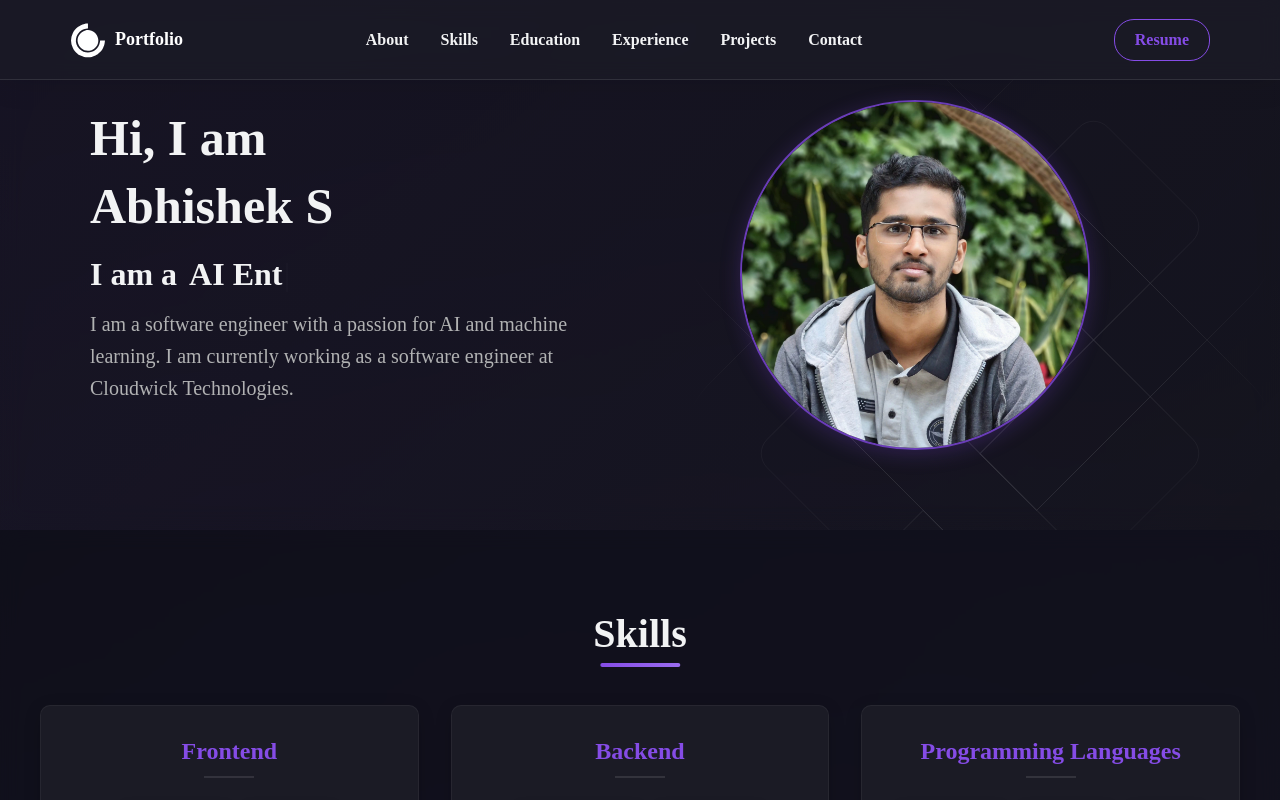
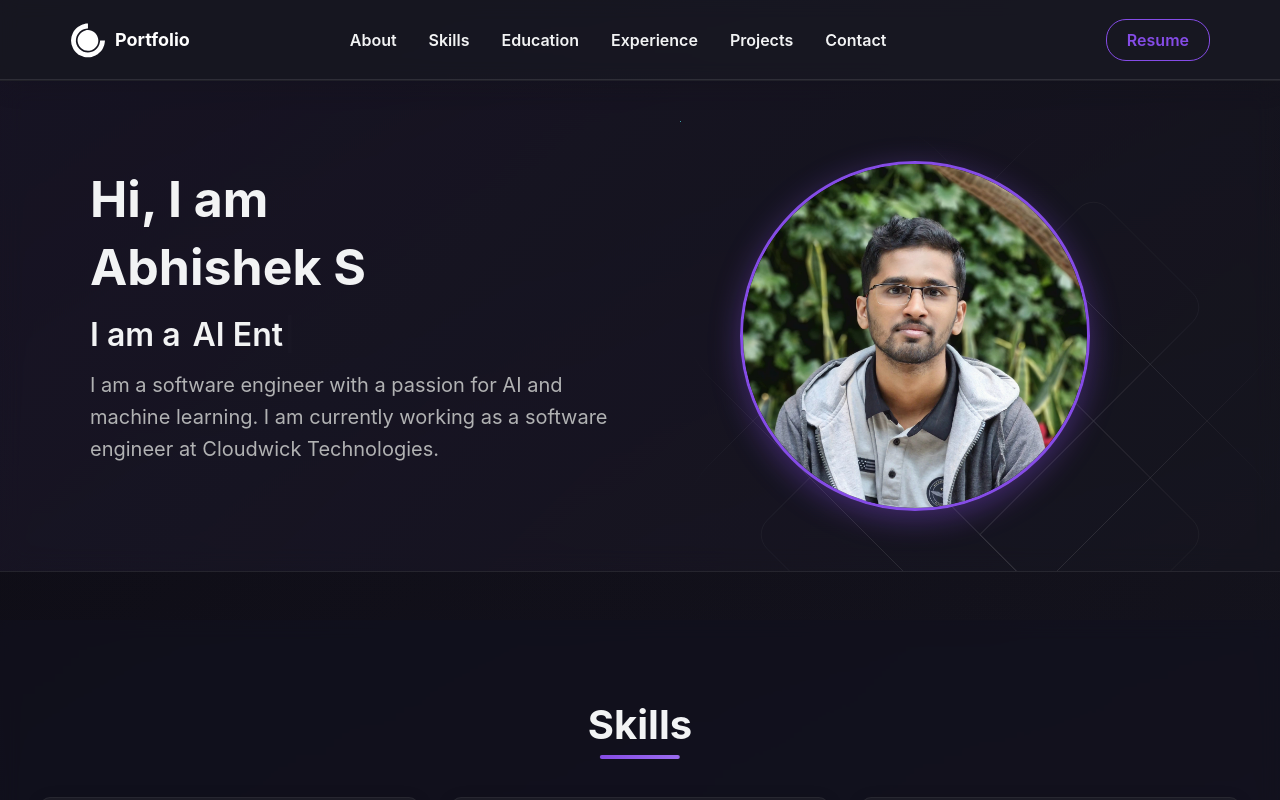
Before and after one commit to abhi-s-03/Portfolio, a React (Vite) app: page / in a window 1280 px wide. Shown: the top 800 px of the page. Built offline with nearby package versions, Linux system fonts and the light colour scheme.

Commit message:
minor improvements

```diff
--- a/src/App.css
+++ b/src/App.css
@@ -2,6 +2,45 @@
   box-sizing: border-box;
   margin: 0;
   padding: 0;
+}
+
+:root {
+  /* Glassmorphism Design System */
+  --glass-bg: rgba(26, 26, 36, 0.65);
+  --glass-bg-strong: rgba(26, 26, 36, 0.85);
+  --glass-border: rgba(255, 255, 255, 0.08);
+  --glass-border-hover: rgba(133, 76, 230, 0.3);
+  --glass-shadow: 0 8px 32px rgba(0, 0, 0, 0.3);
+  --glass-shadow-hover: 0 15px 40px rgba(133, 76, 230, 0.35);
+  --glass-blur: 20px;
+
+  /* Spacing System */
+  --spacing-xs: 0.5rem;
+  --spacing-sm: 1rem;
+  --spacing-md: 1.5rem;
+  --spacing-lg: 2rem;
+  --spacing-xl: 3rem;
+  --spacing-2xl: 4rem;
+  --spacing-3xl: 5rem;
+
+  /* Border Radius */
+  --radius-sm: 8px;
+  --radius-md: 12px;
+  --radius-lg: 16px;
+  --radius-full: 50%;
+
+  /* Transitions */
+  --transition-smooth: all 0.3s cubic-bezier(0.4, 0, 0.2, 1);
+  --transition-fast: all 0.2s ease;
+
+  /* Colors */
+  --primary: #854ce6;
+  --primary-dark: #6a3cb5;
+  --primary-light: #9a6cef;
+  --accent: #b18aff;
+  --text-primary: #f2f3f4;
+  --text-secondary: #c5c6c7;
+  --text-muted: #b1b2b3;
 }
 
 html {
@@ -11,6 +50,11 @@ html {
 body {
   margin: 0 !important;
   padding: 0;
+  font-family: -apple-system, BlinkMacSystemFont, 'Segoe UI', 'Roboto', 'Oxygen',
+    'Ubuntu', 'Cantarell', 'Fira Sans', 'Droid Sans', 'Helvetica Neue',
+    sans-serif;
+  -webkit-font-smoothing: antialiased;
+  -moz-osx-font-smoothing: grayscale;
 }
 
 /* width */
@@ -51,8 +95,8 @@ body {
   width: 100%;
   height: 100%;
   background:
-    radial-gradient(circle at 20% 30%, rgba(133, 76, 230, 0.08) 0%, transparent 40%),
-    radial-gradient(circle at 80% 70%, rgba(99, 102, 241, 0.06) 0%, transparent 40%);
+    radial-gradient(circle at 20% 30%, rgba(133, 76, 230, 0.06) 0%, transparent 50%),
+    radial-gradient(circle at 80% 70%, rgba(99, 102, 241, 0.04) 0%, transparent 50%);
   pointer-events: none;
   z-index: 0;
 }
--- a/src/components/Hero/hero.css
+++ b/src/components/Hero/hero.css
@@ -1,14 +1,27 @@
+#about {
+  width: 100%;
+  padding: var(--spacing-3xl, 5rem) 0 var(--spacing-xl, 3rem);
+  display: flex;
+  justify-content: center;
+  position: relative;
+  z-index: 1;
+}
+
 .hero-container {
-  background: rgba(25, 25, 36, 0.5);
+  background: rgba(25, 25, 36, 0.4);
   backdrop-filter: blur(12px);
   -webkit-backdrop-filter: blur(12px);
   display: flex;
   justify-content: center;
-  padding: 100px 30px 80px 30px;
+  padding: 80px 30px 60px 30px;
   position: relative;
   overflow: hidden;
   z-index: 1;
-  margin-bottom: 0;
+  border-radius: 0;
+  border: none;
+  border-top: 1px solid var(--glass-border, rgba(255, 255, 255, 0.08));
+  border-bottom: 1px solid var(--glass-border, rgba(255, 255, 255, 0.08));
+  width: 100%;
 }
 
 .hero-container::before {
@@ -130,17 +143,19 @@
 .hero-img {
   width: 350px;
   height: 350px;
-  border-radius: 50%;
+  border-radius: var(--radius-full);
   overflow: hidden;
-  border: 2px solid #6a3db8;
-  transition: transform 0.3s ease;
+  border: 3px solid var(--primary);
+  transition: var(--transition-smooth);
   margin: 0 auto;
   position: relative;
-  box-shadow: 0 4px 20px rgba(106, 61, 184, 0.3);
+  box-shadow: 0 8px 30px rgba(133, 76, 230, 0.4);
 }
 
 .hero-img:hover {
-  transform: scale(1.03);
+  transform: scale(1.05);
+  box-shadow: 0 12px 40px rgba(133, 76, 230, 0.6);
+  border-color: var(--primary-light);
 }
 
 .hero-img img {
--- a/src/components/contact/contact.css
+++ b/src/components/contact/contact.css
@@ -3,7 +3,7 @@
   flex-direction: column;
   justify-content: center;
   align-items: center;
-  padding: 5rem 2rem;
+  padding: var(--spacing-3xl, 5rem) var(--spacing-lg, 2rem);
   max-width: 1200px;
   margin: 0 auto;
 }
@@ -46,14 +46,19 @@
   max-width: 600px;
   display: flex;
   flex-direction: column;
-  background: var(--glass-bg, rgba(26, 26, 36, 0.7));
-  padding: 2.5rem;
-  border-radius: var(--radius-md, 12px);
-  box-shadow: var(--glass-shadow, 0 8px 32px rgba(0, 0, 0, 0.3));
-  border: 1px solid var(--glass-border, rgba(255, 255, 255, 0.08));
-  backdrop-filter: blur(var(--glass-blur, 20px));
-  -webkit-backdrop-filter: blur(var(--glass-blur, 20px));
-  gap: 1.25rem;
+  background: var(--glass-bg);
+  padding: var(--spacing-xl);
+  border-radius: var(--radius-md);
+  box-shadow: var(--glass-shadow);
+  border: 1px solid var(--glass-border);
+  backdrop-filter: blur(var(--glass-blur));
+  -webkit-backdrop-filter: blur(var(--glass-blur));
+  gap: var(--spacing-md);
+  transition: var(--transition-smooth);
+}
+
+.contact-form:hover {
+  border-color: var(--glass-border-hover);
 }
 
 .contact-title {
@@ -70,18 +75,19 @@
   border: 1px solid rgba(255, 255, 255, 0.1);
   outline: none;
   font-size: 1rem;
-  color: #f2f3f4;
-  border-radius: 8px;
+  color: var(--text-primary);
+  border-radius: var(--radius-sm);
   padding: 0.875rem 1rem;
-  transition: all 0.3s ease;
+  transition: var(--transition-smooth);
   font-family: inherit;
 }
 
 .contact-input:focus,
 .contact-text:focus {
-  border-color: #854ce6;
+  border-color: var(--primary);
   background-color: rgba(255, 255, 255, 0.08);
-  box-shadow: 0 0 0 3px rgba(133, 76, 230, 0.1);
+  box-shadow: 0 0 0 3px rgba(133, 76, 230, 0.15);
+  transform: translateY(-1px);
 }
 
 .contact-text {
@@ -93,26 +99,27 @@
   width: 100%;
   text-decoration: none;
   text-align: center;
-  background: linear-gradient(135deg, #854ce6 0%, #9a6cef 100%);
-  padding: 0.875rem 1.5rem;
-  border-radius: 8px;
+  background: linear-gradient(135deg, var(--primary) 0%, var(--primary-light) 100%);
+  padding: 1rem 1.5rem;
+  border-radius: var(--radius-sm);
   border: none;
   color: #ffffff;
   font-size: 1.05rem;
   font-weight: 600;
   cursor: pointer;
-  transition: all 0.3s ease;
-  margin-top: 0.5rem;
+  transition: var(--transition-smooth);
+  margin-top: var(--spacing-xs);
+  box-shadow: 0 4px 12px rgba(133, 76, 230, 0.3);
 }
 
 .contact-btn:hover {
-  transform: translateY(-2px);
-  box-shadow: 0 8px 20px rgba(133, 76, 230, 0.4);
-  background: linear-gradient(135deg, #7c3aed 0%, #854ce6 100%);
+  transform: translateY(-3px);
+  box-shadow: 0 10px 25px rgba(133, 76, 230, 0.5);
+  background: linear-gradient(135deg, var(--primary-dark) 0%, var(--primary) 100%);
 }
 
 .contact-btn:active {
-  transform: translateY(0);
+  transform: translateY(-1px);
 }
 
 @media (max-width: 768px) {
--- a/src/components/education/edu.css
+++ b/src/components/education/edu.css
@@ -1,5 +1,5 @@
 #edu {
-  padding: 5rem 2rem;
+  padding: var(--spacing-3xl, 5rem) var(--spacing-lg, 2rem);
   max-width: 1200px;
   margin: 0 auto;
   position: relative;
@@ -65,19 +65,19 @@
 /* Education cards */
 .edu-card {
   width: calc(50% - 30px);
-  border-radius: var(--radius-md, 12px);
-  box-shadow: var(--glass-shadow, 0 8px 32px rgba(0, 0, 0, 0.3));
-  padding: 1.75rem;
+  border-radius: var(--radius-md);
+  box-shadow: var(--glass-shadow);
+  padding: var(--spacing-lg);
   display: flex;
   flex-direction: column;
-  gap: 1rem;
-  transition: var(--transition-smooth, all 0.3s cubic-bezier(0.4, 0, 0.2, 1));
-  background: var(--glass-bg, rgba(26, 26, 36, 0.7));
-  border: 1px solid rgba(133, 76, 230, 0.3);
-  backdrop-filter: blur(var(--glass-blur, 20px));
-  -webkit-backdrop-filter: blur(var(--glass-blur, 20px));
+  gap: var(--spacing-sm);
+  transition: var(--transition-smooth);
+  background: var(--glass-bg);
+  border: 1px solid var(--glass-border);
+  backdrop-filter: blur(var(--glass-blur));
+  -webkit-backdrop-filter: blur(var(--glass-blur));
   position: relative;
-  margin-bottom: 3rem;
+  margin-bottom: var(--spacing-xl);
   z-index: 2;
 }
 
@@ -85,15 +85,16 @@
 .edu-card::before {
   content: '';
   position: absolute;
-  width: 18px;
-  height: 18px;
-  border-radius: 50%;
-  background: linear-gradient(135deg, #9a6cef, #6a3cb5);
-  border: 3px solid #0a0a0f;
-  top: 30px;
+  width: 20px;
+  height: 20px;
+  border-radius: var(--radius-full);
+  background: linear-gradient(135deg, var(--primary), var(--primary-dark));
+  border: 4px solid #0a0a0f;
+  top: 50%;
+  transform: translateY(-50%);
   z-index: 3;
-  box-shadow: 0 0 0 3px rgba(154, 108, 239, 0.4);
-  transition: all 0.3s ease;
+  box-shadow: 0 0 0 4px rgba(133, 76, 230, 0.3);
+  transition: var(--transition-smooth);
 }
 
 /* Position cards on alternating sides */
@@ -109,22 +110,22 @@
 
 /* Position dots on alternating sides */
 .edu-card:nth-child(odd)::before {
-  right: -39px;
+  right: -40px;
 }
 
 .edu-card:nth-child(even)::before {
-  left: -39px;
+  left: -40px;
 }
 
 .edu-card:hover {
-  box-shadow: 0 15px 40px rgba(133, 76, 230, 0.4);
+  box-shadow: var(--glass-shadow-hover);
   transform: translateY(-5px);
-  border-color: rgba(133, 76, 230, 0.4);
+  border-color: var(--glass-border-hover);
 }
 
 .edu-card:hover::before {
-  transform: scale(1.2);
-  box-shadow: 0 0 0 4px rgba(154, 108, 239, 0.4);
+  transform: translateY(-50%) scale(1.2);
+  box-shadow: 0 0 0 6px rgba(133, 76, 230, 0.4);
 }
 
 .educard-top {
--- a/src/components/project/project.css
+++ b/src/components/project/project.css
@@ -1,5 +1,5 @@
 #project {
-  padding: 5rem 2rem;
+  padding: var(--spacing-3xl, 5rem) var(--spacing-lg, 2rem);
   max-width: 1400px;
   margin: 0 auto;
 }
@@ -47,16 +47,16 @@
 
 /* Project Card */
 .project-card {
-  background: var(--glass-bg, rgba(26, 26, 36, 0.7));
-  border-radius: var(--radius-md, 12px);
+  background: var(--glass-bg);
+  border-radius: var(--radius-md);
   overflow: hidden;
-  transition: var(--transition-smooth, all 0.3s cubic-bezier(0.4, 0, 0.2, 1));
+  transition: var(--transition-smooth);
   display: flex;
   flex-direction: column;
-  border: 1px solid var(--glass-border, rgba(255, 255, 255, 0.08));
-  backdrop-filter: blur(var(--glass-blur, 20px));
-  -webkit-backdrop-filter: blur(var(--glass-blur, 20px));
-  box-shadow: var(--glass-shadow, 0 8px 32px rgba(0, 0, 0, 0.3));
+  border: 1px solid var(--glass-border);
+  backdrop-filter: blur(var(--glass-blur));
+  -webkit-backdrop-filter: blur(var(--glass-blur));
+  box-shadow: var(--glass-shadow);
   width: 100%;
   max-width: 380px;
   height: 100%;
@@ -64,8 +64,8 @@
 
 .project-card:hover {
   transform: translateY(-8px);
-  box-shadow: 0 15px 40px rgba(133, 76, 230, 0.35);
-  border-color: rgba(133, 76, 230, 0.3);
+  box-shadow: var(--glass-shadow-hover);
+  border-color: var(--glass-border-hover);
 }
 
 /* Project Image */
@@ -84,7 +84,7 @@
   width: 100%;
   height: 100%;
   object-fit: cover;
-  transition: transform 0.5s ease;
+  transition: var(--transition-smooth);
 }
 
 .project-card:hover .project-img img {
@@ -104,14 +104,14 @@
   font-weight: 500;
   padding: 0.4rem 0.8rem;
   border-radius: 20px;
-  transition: all 0.2s ease;
-  background: rgba(99, 102, 241, 0.12);
-  color: #a5b4fc;
-  border: 1px solid rgba(99, 102, 241, 0.25);
+  transition: var(--transition-fast);
+  background: rgba(133, 76, 230, 0.12);
+  color: var(--accent);
+  border: 1px solid rgba(133, 76, 230, 0.25);
 }
 
 .tag:hover {
-  background: rgba(99, 102, 241, 0.2);
+  background: rgba(133, 76, 230, 0.2);
   transform: translateY(-2px);
 }
 
@@ -159,12 +159,12 @@
   align-items: center;
   justify-content: center;
   padding: 0.7rem 1rem;
-  border-radius: 8px;
+  border-radius: var(--radius-sm);
   font-size: 0.9rem;
   font-weight: 600;
   text-align: center;
   text-decoration: none;
-  transition: all 0.3s ease;
+  transition: var(--transition-smooth);
   width: 100%;
 }
 
```
